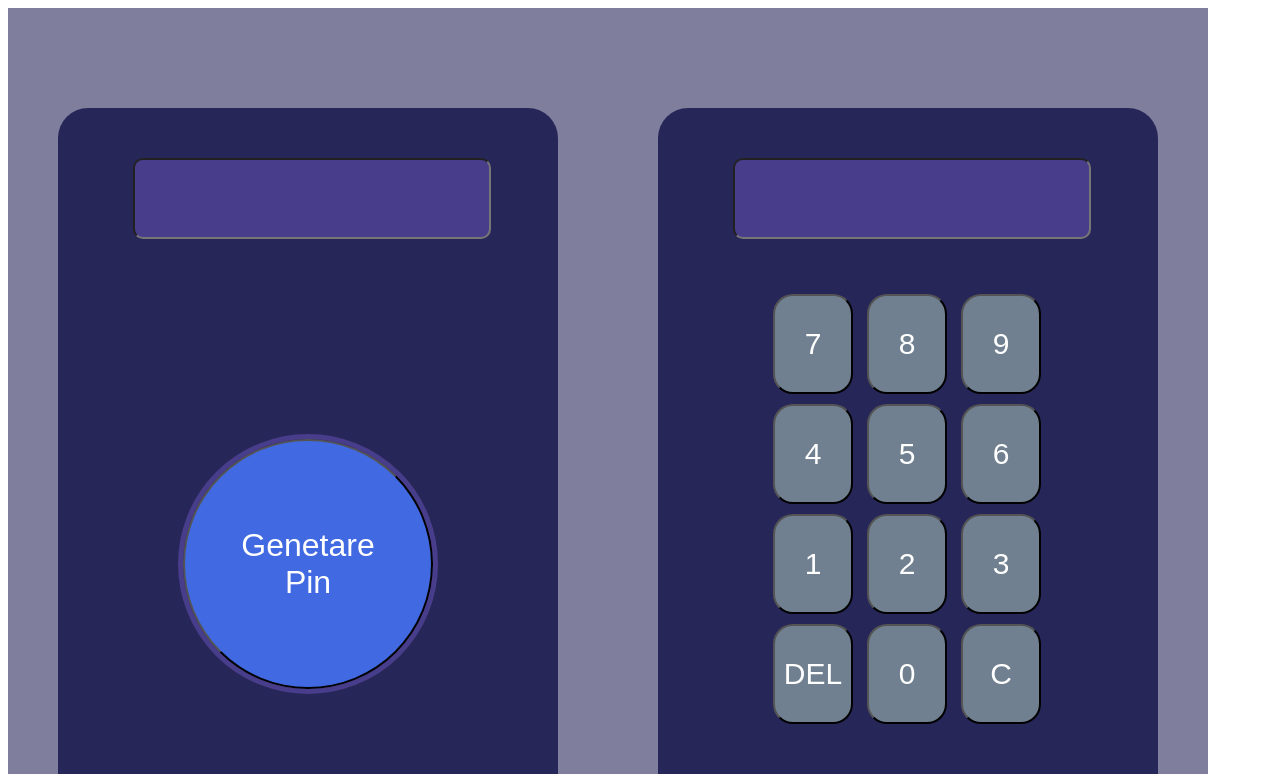
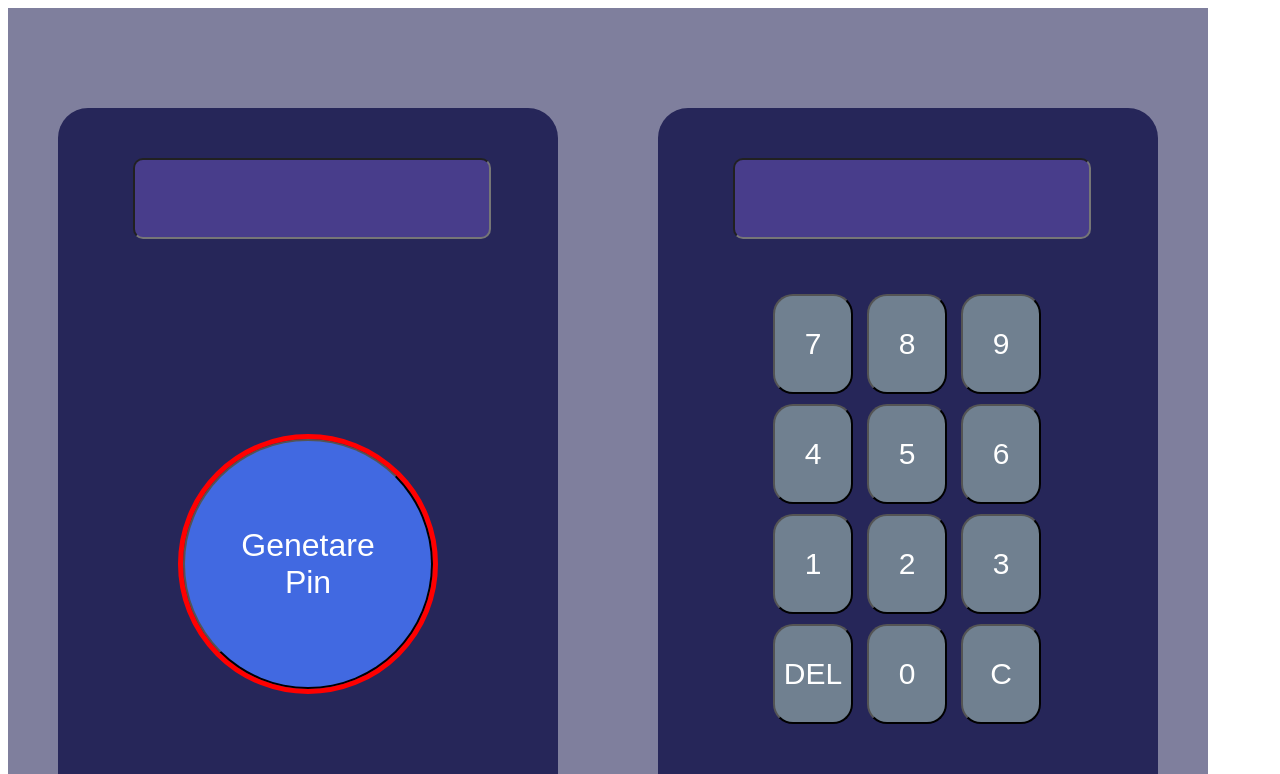
Before and after one commit to sabbirsadi14/Pin-Generator, a plain HTML site: page index.html in a window 1280 px wide. Shown: the top 774 px of the page. Drawn offline with Linux system fonts and the light colour scheme.

Commit message:
Update style.css

```diff
--- a/style.css
+++ b/style.css
@@ -28,7 +28,7 @@ input {
   font-size: 200%;
   color: white;
   background-color: royalblue;
-  outline:5px solid darkslateblue;
+  outline:5px solid red;
 }
 .keypad {
   margin: 0px auto;
```
